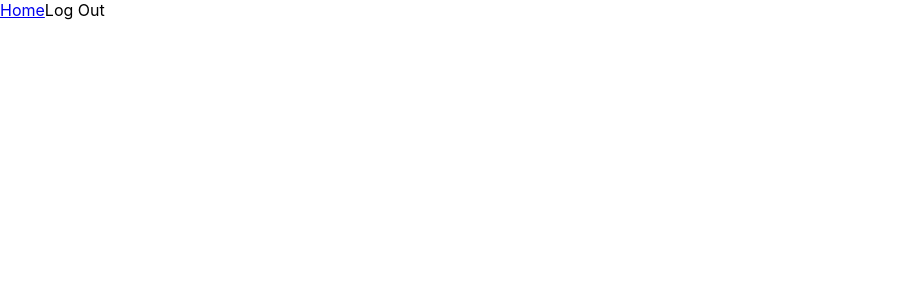
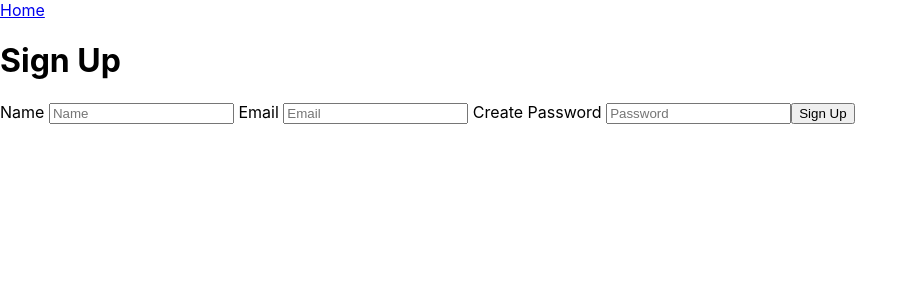
Before and after one commit to cloudberries27/DWA.exercise-five, a React (Create React App) app: page /sign-up in a window 1280 px wide. Shown: the top 300 px of the page, without its empty margins (0-917 px from the left). Built offline with nearby package versions, Linux system fonts and the light colour scheme; no server answers.

Commit message:
added the sign up form

```diff
--- a/src/App.js
+++ b/src/App.js
@@ -22,6 +22,7 @@ const firebaseConfig = {
 
 function App() {
   const [loggedIn, setLoggedIn] = useState(false);
+  const [user, setUser] = useState({});
 
   useEffect(()=> {
     if(!firebase.apps.length){
@@ -39,11 +40,13 @@ function App() {
     firebase.auth().onAuthStateChanged(function(user){
       if (user){
         setLoggedIn(true);
+        setUser(user);
       }else{
         setLoggedIn(false);
+        setUser({});
       }
     });
-  }, [])
+  }, []);
 
   function signUpFunction(e){
     e.preventDefault();
@@ -77,7 +80,7 @@ function App() {
     firebase
       .auth()
       .signOut()
-      .then(function(response){
+      .then(function(){
         setLoggedIn(false);
       })
       .catch(function(error) {
@@ -86,12 +89,12 @@ function App() {
   }
   return (
     <div className="App">
-      <Header loggedIn={loggedIn, logOutFunction}/>
+      <Header loggedIn={loggedIn} logoutFunction={logOutFunction}/>
       <Router>
         <Route exact path='/'>
-          {loggedIn ? <UserProfile/> : <Redirect to='/login'/>}
+          {loggedIn ? <UserProfile user={user}/> : <Redirect to='/login'/>}
         </Route>
-        <Route exact path='/sign-uo'>
+        <Route exact path='/sign-up'>
           {loggedIn ?  <Redirect to='/' /> : <SignUp signUpFunction = {signUpFunction}/> }
         </Route>
         <Route exact path='/login'>
--- a/src/components/Header/index.js
+++ b/src/components/Header/index.js
@@ -7,7 +7,7 @@ export default function Header(loggedIn, logoutFunction){
                 {loggedIn && <a href='/'>Home</a>}
                 {!loggedIn &&<a href='/login'>Login</a>}
                 {!loggedIn && <a href='/sign-uo'>Sign Up</a>}
-                {loggedIn && <a onClick={() =>logoutFunction()}>Log Out</a>}
+                {!loggedIn && <a onClick={() =>logoutFunction()}>Log Out</a>}
             </nav>
         </header>
     )
--- a/src/components/LoginForm/index.js
+++ b/src/components/LoginForm/index.js
@@ -1,6 +1,6 @@
 import React from 'react'
 
-export default function Login({submitFunction}){
+export default function LoginForm({submitFunction}){
     return (
         <div>
             <form onSubmit={e=>submitFunction(e)}>
--- a/src/components/SignUpForm/index.js
+++ b/src/components/SignUpForm/index.js
@@ -3,12 +3,12 @@ import React from 'react'
 export default function SignUp({submitFunction}){
     return (
         <div>
-            <form onSubmit={e=>submitFunction(e)}>
-                <label HTMLFor='name'> Name </label>
+            <form onSubmit = { e => submitFunction(e) }>
+                <label htmlFor='name'> Name </label>
                 <input type='name' name='name' placeholder='Name'/>
-                <label HTMLFor='email'> Email </label>
+                <label htmlFor='email'> Email </label>
                 <input type='email' name='email' placeholder='Email'/>
-                <label HTMLFor='password'> Create Password </label>
+                <label htmlFor='password'> Create Password </label>
                 <input type='password' name='password' placeholder="Password"/>
                 <button>Sign Up</button>
             </form>
--- a/src/components/UserProfileComponents/index.js
+++ b/src/components/UserProfileComponents/index.js
@@ -1,5 +1,5 @@
 import React from "react";
 
-export function UserInformation() {
+export default function UserInformation() {
     return <div>UserInformation</div>
 }
--- a/src/pages/Login/index.js
+++ b/src/pages/Login/index.js
@@ -1,6 +1,6 @@
 import React from "react";
 
-import LoginForm from "./../../components/LoginForm/index";
+import LoginForm from "../../components/LoginForm/index";
 
 export default function Login({logInFunction}) {
     return (
--- a/src/pages/SignUp/index.js
+++ b/src/pages/SignUp/index.js
@@ -1,11 +1,11 @@
 import React from "react";
 
-import SignUpForm from "./../../components/SignUpForm/index";
+import SignUpForm from "../../components/SignUpForm/index";
 
 export default function SignUp({signUpFunction}){
     return(
         <div>
-            <h1>account creation woohoo</h1>
+            <h1>Sign Up</h1>
             <SignUpForm submitFunction = {signUpFunction}/>
         </div>
     );
--- a/src/pages/UserProfile/index.js
+++ b/src/pages/UserProfile/index.js
@@ -1,11 +1,12 @@
 import React from "react";
-import { UserInformation } from "../../components/UserProfileComponents/index";
+import UserInformation from "../../components/UserProfileComponents/index";
 
-export default function UserProfile(){
-    return(
-        <div>
-            <div>UserProfile</div>
-            <UserInformation/>
-        </div>
-    );
+export default function UserProfile({ user }){
+    console.log('user', user);
+	return (
+		<div>
+			<h1>UserProfile for {user.uid && user.uid}</h1>
+			<UserInformation email={user.email ? user.email : 'oh no'}/>
+		</div>
+	);
 }
```
